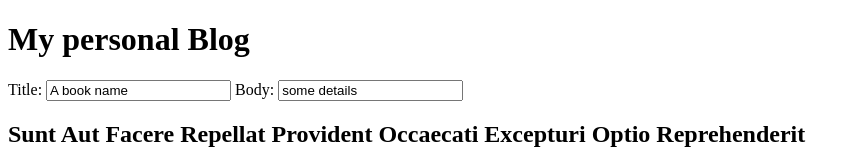
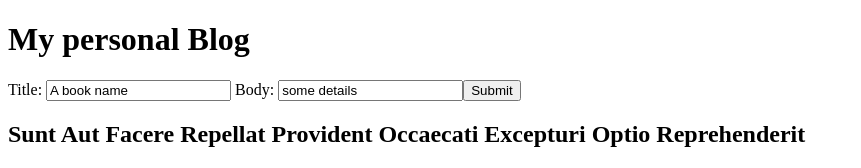
Before and after one commit to ikashifullah/angular-training, an Angular app: page / in a window 1280 px wide. Shown: the top 168 px of the page, without its empty margins (0-861 px from the left). Built offline with nearby package versions, Linux system fonts and the light colour scheme.

Commit message:
submitting form

```diff
--- a/src/app/add-book/add-book.component.html
+++ b/src/app/add-book/add-book.component.html
@@ -1,4 +1,4 @@
-<form [formGroup]="newBook">
+<form [formGroup]="newBook" (ngSubmit)="onSubmit()">
 
     <label>
       Title:
@@ -10,4 +10,6 @@
       <input type="text" formControlName="body">
     </label>
 
+    <button type="submit" [disabled]="!newBook.valid">Submit</button>
+
   </form>
--- a/src/app/add-book/add-book.component.ts
+++ b/src/app/add-book/add-book.component.ts
@@ -18,4 +18,8 @@ export class AddBookComponent implements OnInit {
   ngOnInit() {
   }
 
+  onSubmit() {
+    console.log(this.newBook.value);
+  }
+
 }
```
